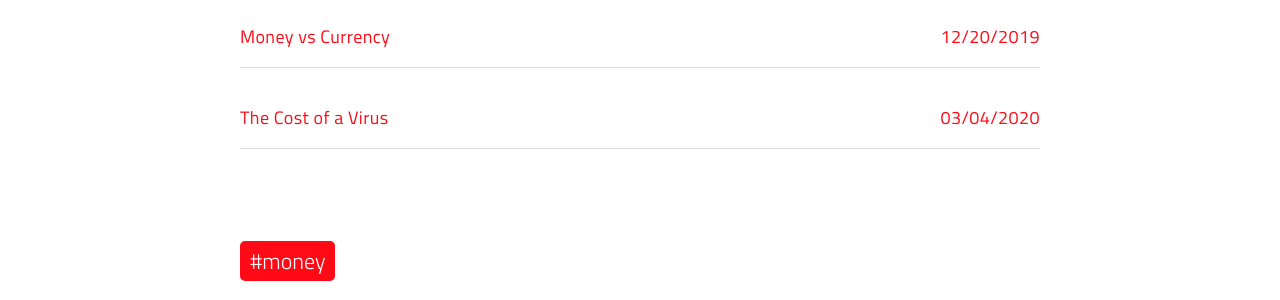
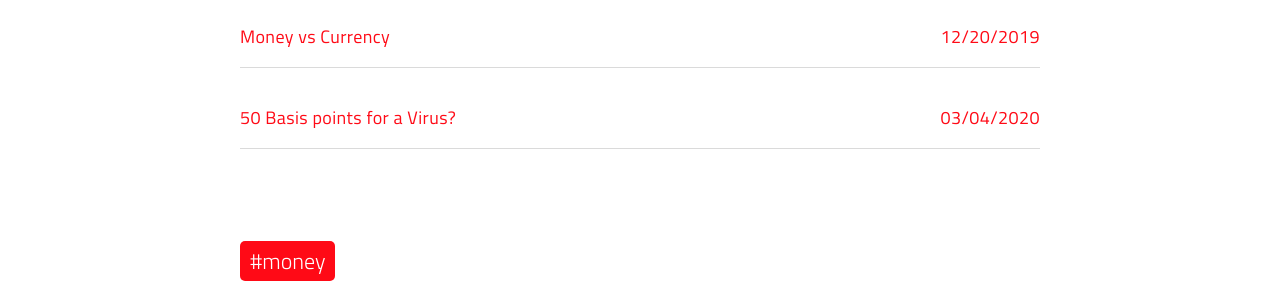
Before and after one commit to economics4u/economics4u.github.io, a Jekyll site: the page built from tags.html, in a window 1280 px wide and 900 px high, scrolled down 1977 px. Shown: the part 156-456 px from the top of the window. Built offline with Jekyll 4.4.1, drawn with Linux system fonts in a browser that asks for light colours; a script that is not in the unit is left out; some of the changed text lies outside the part shown.

Commit message:
Update 2020-03-04-coronavirus-economy.md

```diff
--- a/_posts/2020-03-04-coronavirus-economy.md
+++ b/_posts/2020-03-04-coronavirus-economy.md
@@ -1,8 +1,8 @@
 ---
 date: 2020-03-04 09:00:00
 layout: post
-title: The Cost of a Virus
-subtitle: What does the coronavirus do to the economy?
+title: 50 Basis points for a Virus?
+subtitle: Did the Covid-19 impact the economy so bad that it needed a 50 bps respite?
 description: How bad is the impact of the covid-19? Is it the end of an era?
 image: https://res.cloudinary.com/economics4u/image/upload/v1583323750/coronavirus_buu1wl.jpg
 optimized_image: https://res.cloudinary.com/economics4u/image/upload/v1583323846/coronavirus_copy_wdmbpr.jpg
```
